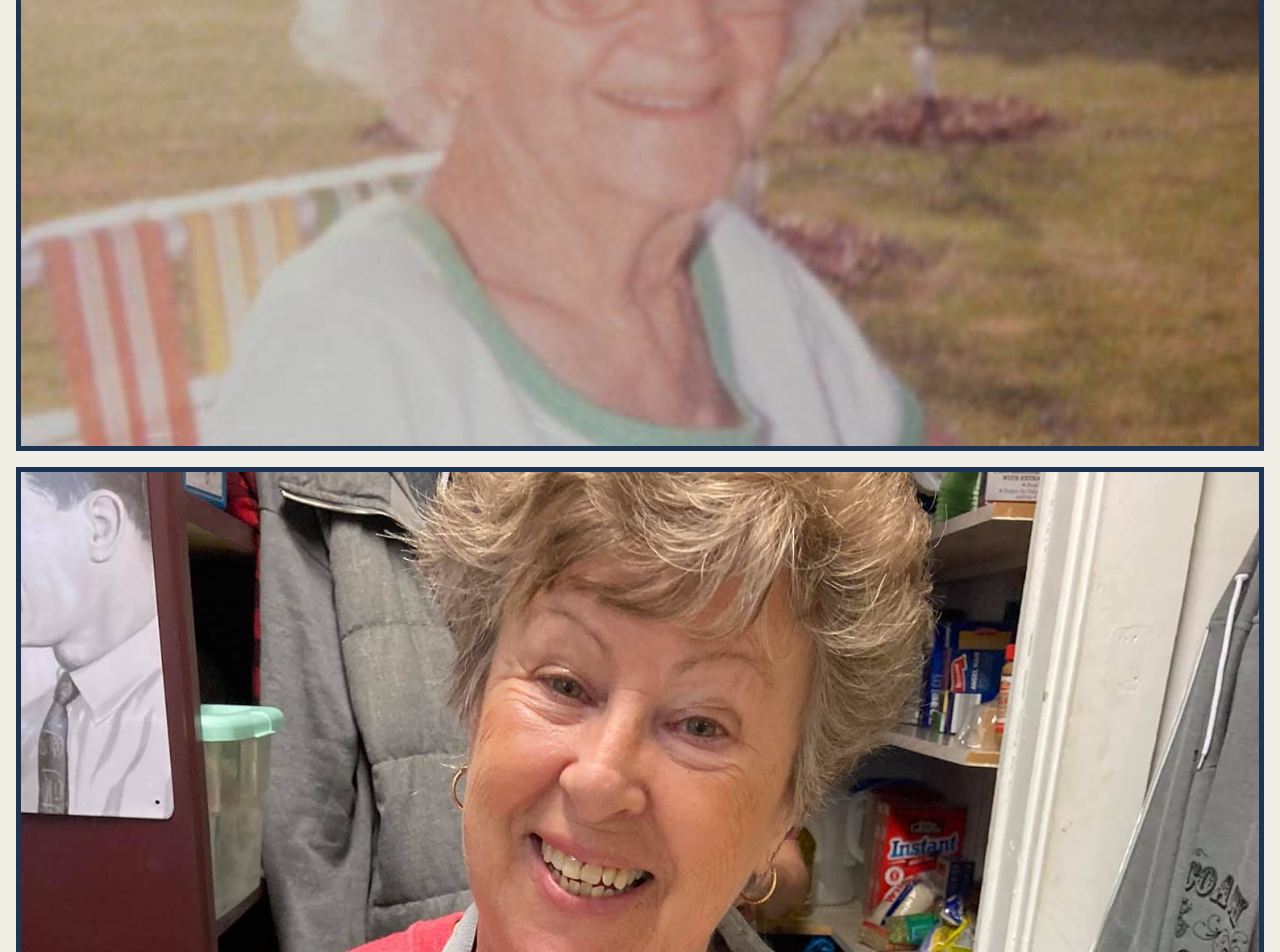
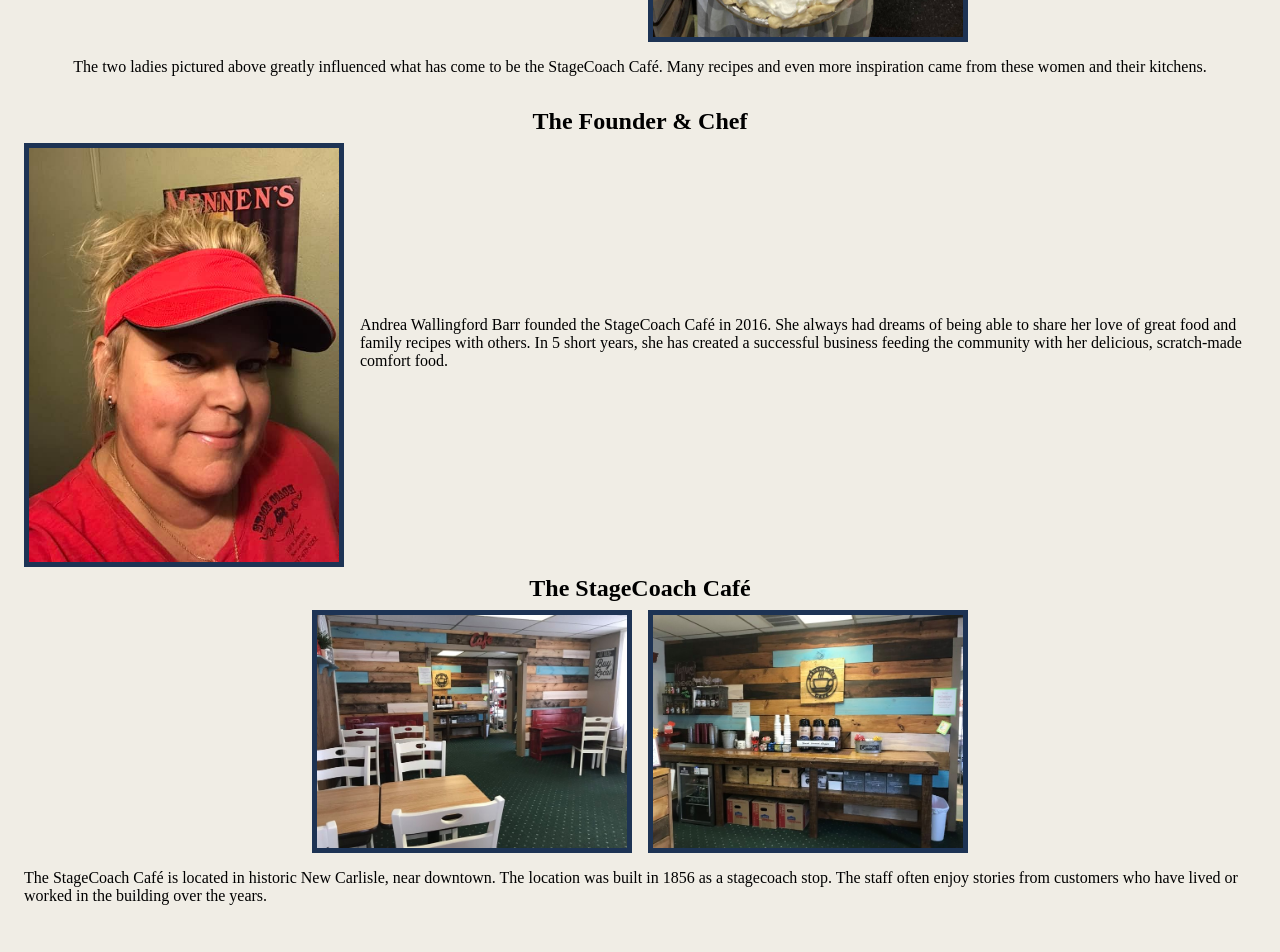
Before and after one commit to smwellmer/stagecoach-front, a React (Create React App) app: page /AboutUs in a window 1280 px wide. Shown: the part 660-1612 px from the top of the page. Built offline with nearby package versions, Linux system fonts and the light colour scheme; no server answers; some icons are missing; a web font is replaced by a local one.

Commit message:
adjustments from mom

```diff
--- a/package.json
+++ b/package.json
@@ -13,6 +13,7 @@
     "react-carousel": "^4.3.0",
     "react-carousel-minimal": "^1.3.4",
     "react-dom": "^17.0.2",
+    "react-icons": "^4.2.0",
     "react-responsive-carousel": "^3.2.21",
     "react-router-dom": "^5.3.0",
     "react-scripts": "4.0.3",
--- a/src/App.css
+++ b/src/App.css
@@ -41,7 +41,6 @@ html, body {
     text-decoration: none;
     list-style-type: none;
     color: #1D3354;
-
 }
 
 .mainPhotoContainer{
@@ -79,36 +78,39 @@ html, body {
     margin: .5em;
     height: 100%;
     width: 100%;
+    max-width: 20rem;
 }
 .img2 {
     border: 5px solid #1D3354;
     margin: .5em;
     height: 100%;
     width: 100%;
+    max-width: 20rem;
 }
 .img3 {
     border: 5px solid #1D3354;
     margin: .5em;
     height: 100%;
     width: 100%;
-
+    max-width: 20rem;
 }
 .img4 {
     border: 5px solid #1D3354;
      margin: .5em;
     height: 100%;
     width: 100%;
-
+    max-width: 20rem;
 }
 .img5 {
     border: 5px solid #1D3354;
      margin: .5em;
     height: 100%;
     width: 100%;
+    max-width: 20rem;
 }
 .aboutUsContainer span{
     margin: .5em;
-
+    margin-bottom: 2em;
 }
 
 .homePageText{
@@ -162,9 +164,8 @@ html, body {
 }
 .menudiv {
     color: #1D3354;
-    display: grid;
-    grid-template-columns: 1fr;
-    grid-template-rows: 1fr 1fr 1fr 1fr;
+    display: flex;
+
 }
 
 .title {
@@ -208,14 +209,22 @@ html, body {
         margin:0;
         padding: 0;
     }
-
     .menudiv {
         color: #1D3354;
         display: flex;
-        flex-flow: row wrap;
+        flex-direction: column;
+
+
         margin: auto;
     }
-
+    .photodiv{
+        display: flex;
+        align-items: center;
+    }
+    .owner {
+        display: flex;
+        align-items: center;
+    }
 
 }
 
--- a/src/Pages/AboutUs.js
+++ b/src/Pages/AboutUs.js
@@ -5,30 +5,36 @@ const AboutUs = (props) => {
         <div className='aboutUsContainer'>
             {/* <h1>About StageCoach Café</h1> */}
             <h2>The Inspiration</h2>
+            <div className='photodiv'>
             <img className='img1' src="Photos/grandmafreda.jpeg" alt="freda"/>
             <img className='img2' src="Photos/piemamaw.jpeg" alt="vicki"/>
-
+            </div>
             <span>
                The two ladies pictured above greatly influenced what has come to be the StageCoach Café.
-               Many recipes and even more inspiration come from these women and their kitchens.
+               Many recipes and even more inspiration came from these women and their kitchens.
 
             </span>
 
             <h2>The Founder & Chef</h2>
+            <div className='owner'>
             <img className='img5' src="Photos/mom.jpeg" alt="andrea"/>
+            <span >
+            Andrea Wallingford Barr founded the StageCoach Café in 2016.
+            She always had dreams of being able to share her love of great food and family recipes with others.
+            In 5 short years, she has created a successful business feeding the community with her delicious, scratch-made comfort food.
+            </span>
+            </div>
+
+            <h2>The StageCoach Café</h2>
+            <div className='photodiv'>
+            <img className='img3' src="Photos/cafe2.jpg" alt="cafe1"/>
+            <img className='img4' src="Photos/cafe1.jpg" alt="cafe2"/>
+            </div>
 
             <span>
-              Andrea Wallingford Barr founded the StageCoach Café in 2016.
-              She always had dreams of being able to share her love of great food and family recipes with others.
-              In 5 short years, she has been able to build her business and create a wonderful community in New Carlisle.
-
-            </span>
-            <img className='img3' src="Photos/cafe2.jpg" alt="cafe1"/>
-           <img className='img4' src="Photos/cafe1.jpg" alt="cafe2"/>
-            <span>
-            The StageCoach Café is located just outside the center of New Carlisle.
-            The café is rightly named, as the building used to be a stagecoach stop.
-            Now updated, with a cute "farmhouse" feel, the food and decor are both equally inviting!
+            The StageCoach Café is located in historic New Carlisle, near downtown.
+            The location was built in 1856 as a stagecoach stop. The staff often enjoy stories from customers
+            who have lived or worked in the building over the years.
             </span>
 
         </div>
--- a/src/Pages/ContactUs.js
+++ b/src/Pages/ContactUs.js
@@ -11,7 +11,7 @@ const ContactUs = (props) => {
             StageCoach Café
             </div>
             <div>
-            140 W. Jefferson St.
+            120 W. Jefferson St.
             </div>
             <div>
             New Carlisle, OH 45344
```
Also changed, not shown: 1 other file (tests, documents, lock files or other folders).
